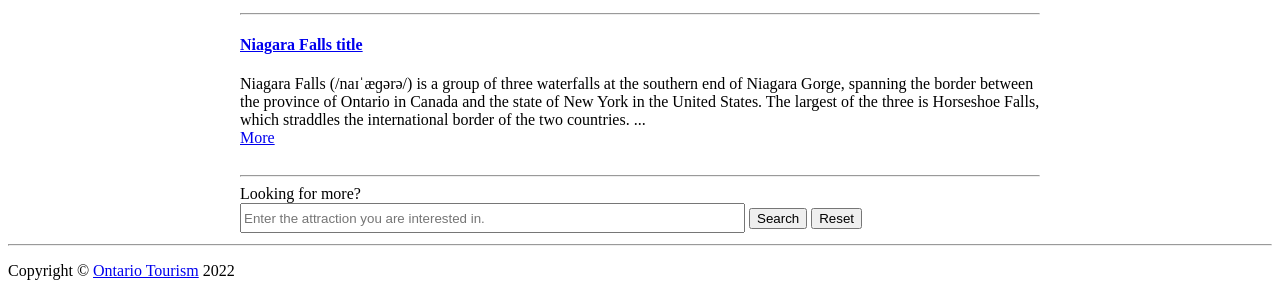
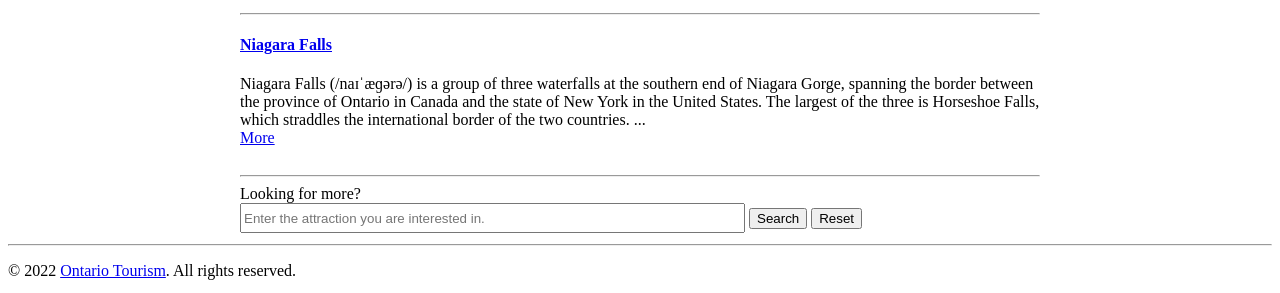
Before and after one commit to simonangel-fong/Humber_Web_Project, a plain HTML site: page index.html in a window 1280 px wide. Shown: the part 813-1106 px from the top of the page. Drawn offline with Linux system fonts and the light colour scheme.

Commit message:
update index.html

```diff
--- a/index.html
+++ b/index.html
@@ -85,7 +85,7 @@
                     <hr>
                     <!-- section: attr03 -->
                     <section>
-                        <h4><a href="./attr03.html"> Niagara Falls title </a></h4>
+                        <h4><a href="./attr03.html"> Niagara Falls</a></h4>
                         <p>
                             Niagara Falls (/naɪˈæɡərə/) is a group of three waterfalls at
                             the southern end of Niagara Gorge, spanning the border between
@@ -118,7 +118,7 @@
 
     <footer>
         <hr>
-        <p>Copyright &copy; <a href="./about_us.html">Ontario Tourism</a> 2022</p>
+        <p> &copy; 2022 <a href="./about_us.html">Ontario Tourism</a>. All rights reserved.</p>
     </footer>
 </body>
 
```
